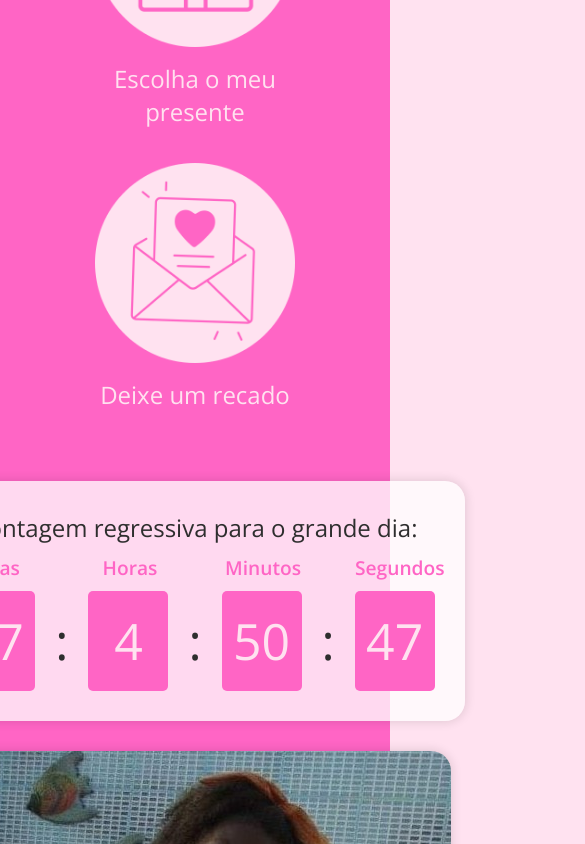
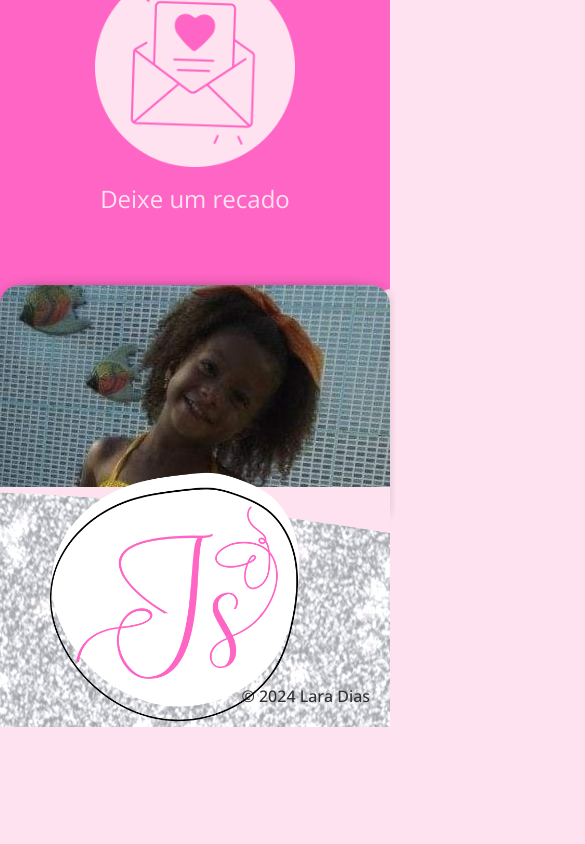
Before and after one commit to Lara-Dias/joannasilvaxv, a plain HTML site: page index.html in a window 390 px wide. Shown: the part 1988-2832 px from the top of the page, 585 px wide, since content can reach past the window. After the commit the page ends 2715 px from the top, so only its background shows below. Drawn offline with nearby package versions, Linux system fonts and the light colour scheme; a web font is replaced by a local one.

Commit message:
ajustes home

```diff
--- a/src/styles/home.css
+++ b/src/styles/home.css
@@ -73,7 +73,7 @@
 #cta_interacao{
     display: flex;
     flex-direction: row;
-    justify-content: space-around;
+    justify-content: space-between;
     align-items: center;
     width: 100%;
     padding: 20px;
@@ -142,8 +142,8 @@
     justify-content: center;
     align-items: center;
     overflow: hidden;
-    width: 40%;
-    height: 230px;
+    width: 529px;
+    height: 239.2px;
     border-radius: 20px;
     box-shadow: 0px 0px 10px 2px rgb(0, 0, 0, 0.1);
     object-fit: cover;
@@ -151,6 +151,7 @@
 
 .foto {
     position: absolute;
+    gap:0;
     width: 100%;
     height: 100%;
     object-fit: cover;
@@ -160,10 +161,11 @@
 
 .foto.active {
     opacity: 1;
+    padding:0;
 }
 
 
-@media screen and (max-width:1170px) {
+@media screen and (max-width:1200px) {
     #home{
         min-height: 100%;
         padding-top: 0%;
@@ -188,28 +190,181 @@
     }
 
     #acoes{
-        margin-top: 0;
+        margin-top: -100px;
         height: auto;
-        padding: 20px;
+        padding: 0px;
         flex-direction: column;
         align-items: center;
         text-align: center;
+        background-size: cover;
     }
 
     #cta_buttons{
         flex-direction: column;
         align-items: center;
-        margin: auto;
+        margin: 0px;
+        width: auto;
     }
 
     #acoes .descricao{
-        margin-left: 0px;
+        margin-top: 170px;
         justify-content: center;
     }
+
     #cta_interacao{
         flex-direction: column;
         align-items: center;
+        display: flex;
         gap: 30px;
-        width: 1320px;
+        width: 100%;
+    }
+    #fotos {
+        position: absolute;
+        width: 65%;
+        border-radius: 20px;
+        box-shadow: 0px 0px 10px 2px rgb(0, 0, 0, 0.1);
+    }
+
+    .foto {
+        position: absolute;
+        display: flex;
+        justify-content: center;
+        align-items: center;
+        object-position: center;
+        box-sizing: border-box;
+    }
+
+    .foto.active {
+        position: absolute;
+        display: flex;
+        justify-content: center;
+        align-items: center;
+        object-position: center;
+        box-sizing: border-box;
+    }
+
+}
+
+
+@media screen and (max-width: 576px) {
+    #home{
+        min-height: 100%;
+        padding-top: 0%;
+        flex-direction: column;
+        align-items: center;
+        text-align: center;
+    }
+    #banner {
+        width: 100%;
+        align-items: center;
+    }
+
+    #banner img{
+        width: 400px;
+        height: 400px;
+        margin-top: 5px;
+    }
+
+    #cta{
+        width: 100%;
+        margin: 0%;
+    }
+
+    #acoes{
+        margin-top: -100px;
+        height: auto;
+        padding: 0px;
+        flex-direction: column;
+        align-items: center;
+        text-align: center;
+        background-size: cover;
+    }
+
+    #cta_buttons{
+        flex-direction: column;
+        align-items: center;
+        margin: 0px;
+        width: auto;
+    }
+
+    #acoes .descricao{
+        margin-top: 170px;
+        justify-content: center;
+    }
+
+    #cta_interacao{
+        flex-direction: column;
+        align-items: center;
+        display: flex;
+        gap: 30px;
+        width: 100%;
+    }
+
+    #contagem {
+        width: 100%;
+        padding: 15px;
+        background-color:rgba(255, 255, 255, 0.753);
+        border-radius: 20px;
+        box-shadow: 0px 0px 10px 2px rgb(0, 0, 0, 0.1);
+    }
+
+    #contagemTexto {
+        gap: 0px;
+
+    }
+
+    #contagem p{
+        margin: 0px;
+        font-size: 1.2rem;
+    }
+
+    #contagemTexto h3 {
+        font-size: 0.8rem;
+        width: 60px;
+        text-align: start;
+    }
+
+    #tempo{
+        gap: 4px;
+    }
+
+    #tempo div {
+        display: flex;
+        width: 50px;
+        height: 60px;
+        background-color:  var(--pink);
+        border-radius: 5px;
+        justify-content: center;
+        align-items: center;
+        color: var(--rosa);
+        font-size: 30px;
+    }
+
+    #tempo p{
+        font-size: 40px;
+        justify-content: center;
+    }
+
+    #fotos {
+        width: 100%;
+        border-radius: 20px;
+        box-shadow: 0px 0px 10px 2px rgb(0, 0, 0, 0.1);
+    }
+
+    .foto {
+        display: flex;
+        justify-content: center;
+        align-items: center;
+        overflow: hidden;
+    }
+
+    .foto.active {
+        position: relative;
+        width: 100%;
+        height: auto;
+        max-width: 100%;
+        max-height: 100%;
+        object-fit: contain;
+        object-position: center;
     }
 }
```
